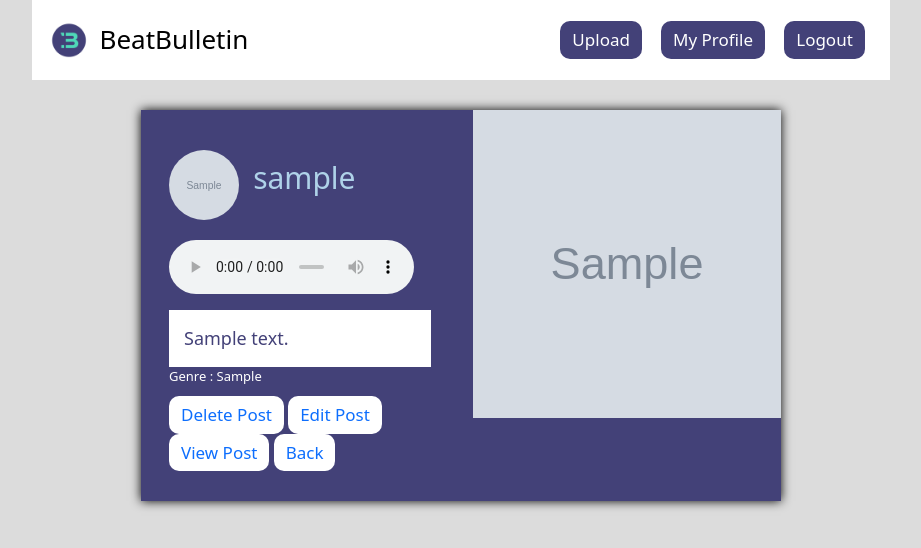
After one commit to frederrck/usermanagement, a Flask app: page /view_post?id=1 in a window 1280 px wide. The commit adds this page. Shown: the top 548 px of the page, without its empty margins (179-1100 px from the left). Run offline with Flask 3, Linux system fonts and the light colour scheme; the visitor is signed in with stand-in values (Sample User, id 1); tables that the repository leaves empty or names only in its code hold one stand-in row (values such as "Sample post"); grey boxes marked "Sample" are stand-in pictures; some libraries are stand-ins or nearby versions.

Commit message:
till 13/07/2023

```diff
--- a/static/main.css
+++ b/static/main.css
@@ -1,6 +1,8 @@
 body{
     background-color: gainsboro;
+    overflow-x:hidden;
   }
+
 
 /* nav */
 .navbar-logo img{
@@ -197,6 +199,7 @@ img[alt=profile] {
     margin-right: auto;
     margin-top:3%;
     min-width: 400px;
+    margin-bottom: 20px;
 }
 
     .sign-container h1{
@@ -272,6 +275,18 @@ img[alt=profile] {
         font-weight: 400;
     }
 
+.profile-posts{
+    background-color: gray;
+    height:fit-content;
+}
+
+    .profile-posts p{
+        text-align: center;
+        padding: 20px;
+        margin-top:20px;
+        background-color: #D94F70;
+        font-size: 30px;
+    }
 
 .basic-info{
     color:black;
@@ -333,12 +348,12 @@ img[alt=profile] {
 .ind_post{
     width:50%;
     min-width: 500px;
-    margin:auto;
+    margin: 0 auto;
     background-color:#434178;
-    margin-top: 20px;
+    margin-top: 30px;
     color:white;
     box-shadow: 0 0 10px black;
-
+    height: auto;
 }
 
 .left-post {
@@ -346,9 +361,9 @@ img[alt=profile] {
 }
 
 .ind_post audio{
-    margin: 15px;
+
     width:90%;
-    min-width: 300px;
+    min-width: 230px;
 }
 
 .post-img{
@@ -360,8 +375,8 @@ img[alt=profile] {
 }
 
 .right-image {
-    width: 100%;
-    height: 100%;
+    max-width: 100%;
+    height: auto;
     object-fit: cover;
     aspect-ratio: 1/1;
 }
@@ -372,7 +387,57 @@ img[alt=profile] {
 
 }
 
+.page-head{
+    width: 60%;
+    min-width: 500px;
+    background-color: white;
+    margin:auto;
+    margin-top:30px;
+}
 
+    .page-head p{
+        padding:35px;
+        font-size: 25px;
+        font-weight: 600;
+    }
+
+
+/*css for a post*/
+
+.post-audio{
+    margin:10px;
+}
+
+.post-content{
+    background-color:white;
+    color:#434178;
+    padding:15px;
+}
+
+.post-genre{
+    margin-left:10px;
+    font-size: 13px;
+    margin-bottom: 10px;
+}
+
+
+
+.post-buttons, .mypost-btn{
+    margin-left:10px;
+}
+
+    .post-buttons button, .mypost-btn button{
+        border-radius: 10px;
+        text-decoration: none;
+        padding-left: 10px;
+        padding-right: 10px;
+        padding-top:4px;
+        padding-bottom:4px;
+        border-color: transparent;
+        background-color:white;
+        font-size: 17px;
+        color:#434178;
+    }
 /* other */
 
 
--- a/templates/_layout.html
+++ b/templates/_layout.html
@@ -13,23 +13,21 @@
     <!-- Navigation Bar-->
     <nav class="navbar navbar-expand-lg navbar-light">
         <div class="container-fluid">
-        <div class="navbar-logo"><a href="/"><img src="/static/images/b_logo.png" alt="Logo"></a></div>
+          {% if session["logged_in"] %}
+          <div class="navbar-logo">
+            <a href="/feed"><img src="/static/images/b_logo.png" alt="Logo"></a>
+          </div>
+          <a class="navbar-brand" href="/feed">BeatBulletin</a>
+          {% else %}
+          <div class="navbar-logo">
+            <a href="/"><img src="/static/images/b_logo.png" alt="Logo"></a>
+          </div>
           <a class="navbar-brand" href="/">BeatBulletin</a>
+          {% endif %}
           <button class="navbar-toggler" type="button" data-bs-toggle="collapse" data-bs-target="#navbarNavAltMarkup" aria-controls="navbarNavAltMarkup" aria-expanded="false" aria-label="Toggle navigation">
             <span class="navbar-toggler-icon"></span>
           </button>
-            <div class="collapse navbar-collapse" id="navbarNavAltMarkup">
-                {% if session["logged_in"] %}
-                <div class="navbar-nav">
-                  <a class="nav-link active" aria-current="page" href="/feed" onclick=navFull()>Feed</a>
-                </div>
-                <div class="navbar-nav">
-                  <a class="nav-link active" aria-current="page" href="/my_posts">My Posts</a>
-                </div>
-                {% else %}
-
-                {% endif %}
-            </div>
+          <div class="collapse navbar-collapse justify-content-end" id="navbarNavAltMarkup">
             <div class="right-menu">
               {% if session["logged_in"] %}
               <button class="upload-btn"><a href="/post/add">Upload</a></button>
@@ -41,6 +39,7 @@
                 <button><a href="/signup">Sign Up</a></button>
               </div>
               {% endif %}
+            </div>
           </div>
         </div>
       </nav>
--- /dev/null
+++ b/templates/view_post.html
@@ -0,0 +1,46 @@
+{% extends "_layout.html" %}
+
+{% block content %}
+        <div class="ind_post">
+          <div class = "row">
+            <div class = "col-md-6 left-post">
+              <!-- Usable hidden fields -->
+              <input name="id" value ="{{ session['id']}}" type = "hidden">
+              <input name="post_id" value ="{{ result['post_id']}}" type = "hidden">
+              <input name="user_id" value ="{{ result['user_id']}}" type = "hidden">
+
+              <a><img class="post-img" src ="{{ result["image"] or '/static/images/dftpfp.png'}}" alt="profile-picture"></a>
+              <a class="post-user">{{ result["username"]}}</a><br>
+
+              <audio controls class="post-audio">
+                <source name="audio" value = "{{ result["audio"]}}" src="{{ result["audio"]}}">
+              </audio>
+
+              <div class="post-content">{{ result["content"]|safe }}</div>
+              <div class="post-genre">Genre : {{result["genre"]}}</div>
+
+              {% if result['user_id'] == session["id"] %}
+              <div class="mypost-btn">
+                <button class="delbtn"><a href="/delete?id={{ result["post_id"]}}&audio={{ result["audio"]}}" onclick="return confirm('Are you sure?')">Delete Post</a></button>
+                <button class="updatebtn"><a href="/my_posts/edit?id={{ result["post_id"]}}" >Edit Post</a></button>
+                <button><a href="/view_post?id={{ result["post_id"]}}">View Post</a></button>
+                <button><a href="/feed">Back</a></button>
+              </div>
+              {% else %}
+                <button><a href="/feed">Back</a></button>
+              {% endif %}
+
+
+            </div>
+
+
+            <div class = "col-md-6 album-cvr">
+              <div class = "postimg-container">
+                <img class="right-image" src="{{ result["cover_img"] or '/static/images/noimage.png'}} " alt = "cover-image">
+              </div>
+            </div>
+          </div>
+        </div>
+
+
+{% endblock %}
```
Also changed, not shown: templates/audiotemplate.html (added, +90 -0 lines), templates/editpost.html (+19 -19 lines), templates/feed.html (+19 -7 lines), templates/my_posts.html (+11 -11 lines), templates/update.html (+4 -34 lines), templates/updatepost.html (deleted, +0 -71 lines), templates/view.html (+33 -0 lines), templates/viewprofile.html (+39 -0 lines), 2 other files. Lines whose indentation alone changed are shown as unchanged.
